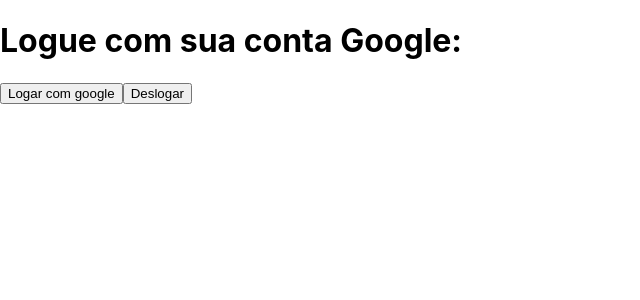
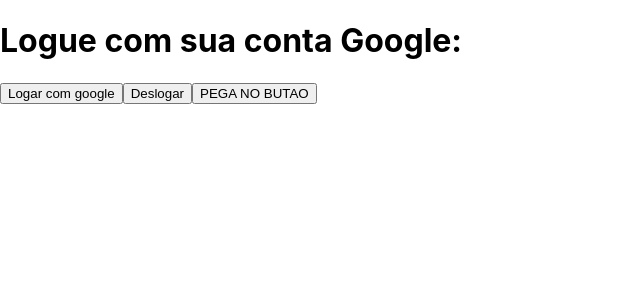
Before and after one commit to nayara/react-study-app, a React app: page /auth in a window 1280 px wide. Shown: the top 300 px of the page, without its empty margins (0-640 px from the left). Built offline with nearby package versions, Linux system fonts and the light colour scheme.

Commit message:
Cria vai pega no button

```diff
--- a/src/pages/Authentication/Authentication.tsx
+++ b/src/pages/Authentication/Authentication.tsx
@@ -16,6 +16,9 @@
       <button id='login-button' onClick={logoutGoogle}>
         {AuthenticationStrings.logoutButton}
       </button>
+      <button id='anus-button' onClick={() => alert("Botao pegado")}>
+        PEGA NO BUTAO
+      </button>
     </>
   );
 };
```
